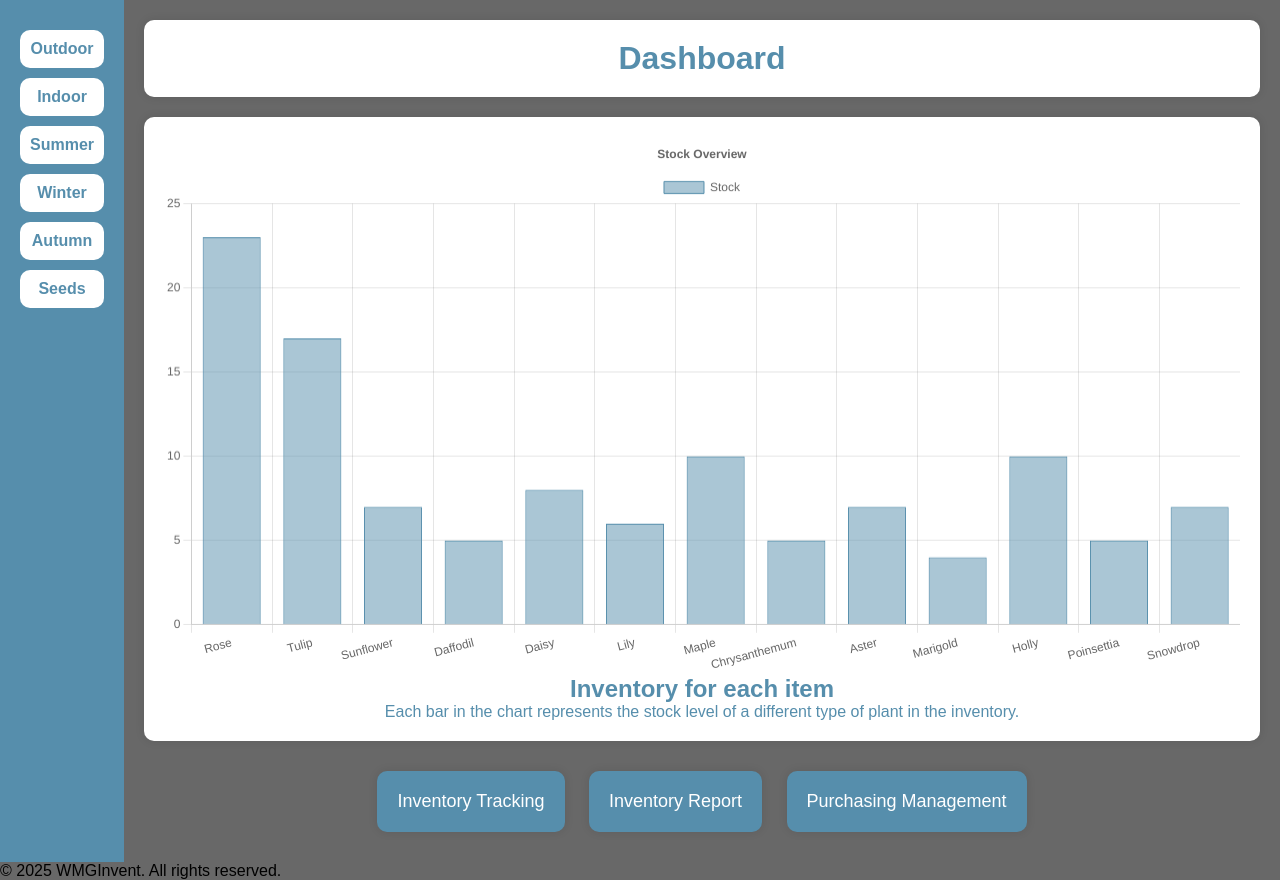
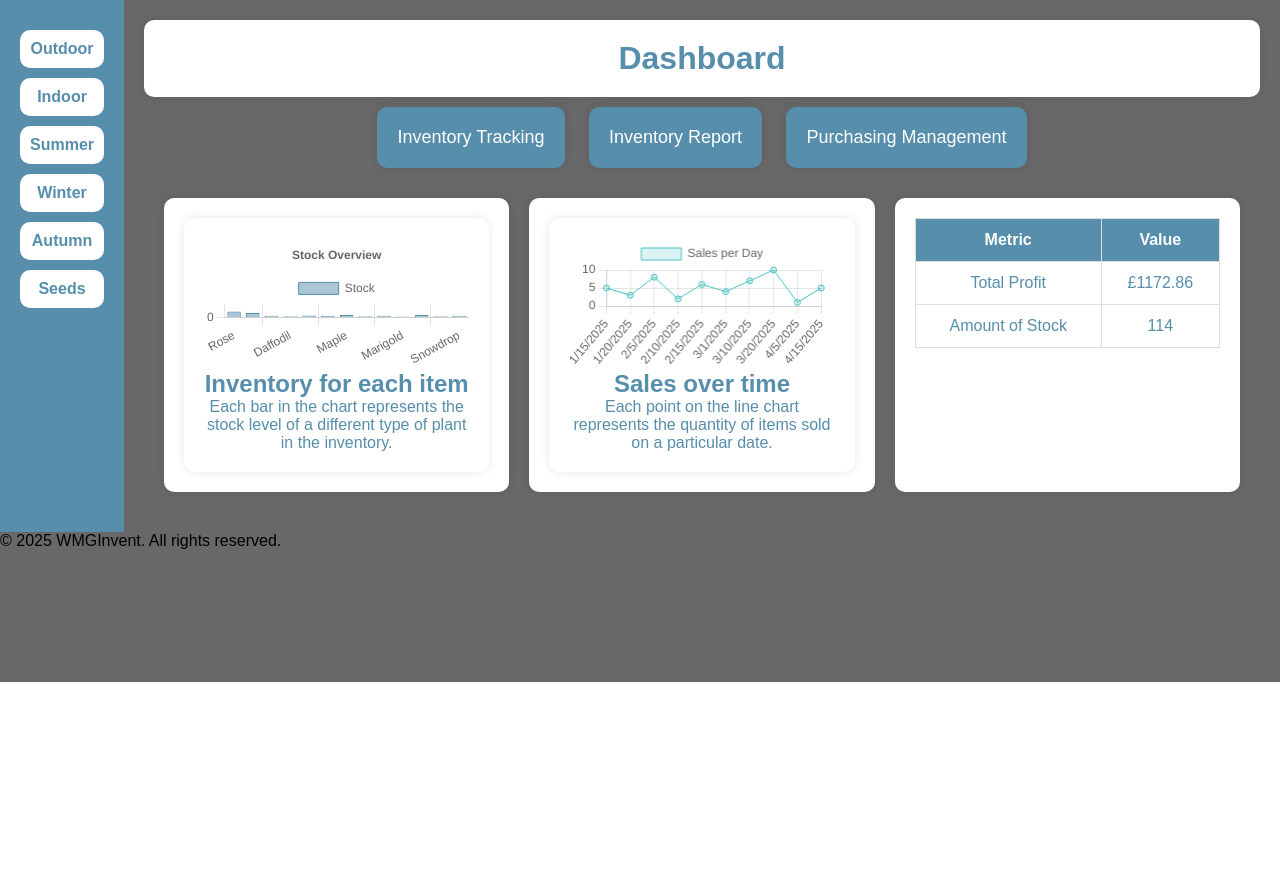
Before and after one commit to CoverlessDev/WM278, a Flask app: page /dashboard in a window 1280 px wide. Shown: the part 118-998 px from the top of the page. After the commit the page ends 800 px from the top, so only its background shows below. Run offline with Flask 3, Linux system fonts and the light colour scheme.

Commit message:
#13 Slight dashboard.html rework, still needs more additions

```diff
--- a/app.py
+++ b/app.py
@@ -20,6 +20,16 @@ def load_product(season, product_name):
         if product['type_of_plant'] == product_name:
             return product
     return None
+
+
+def calculate_metrics():
+    inventory = load_all_inventory()
+    total_profit = sum(item['stock'] * item['price'] for item in inventory)
+    amount_of_stock = sum(item['stock'] for item in inventory)
+    return {
+        "total_profit": round(total_profit, 2),
+        "amount_of_stock": amount_of_stock
+    }
 
 
 def load_sales_data():
@@ -212,6 +222,12 @@ def api_sales_data():
     return jsonify(sales_data)
 
 
+@app.route('/api/metrics')
+def api_metrics():
+    metrics = calculate_metrics()
+    return jsonify(metrics)
+
+
 app.add_url_rule('/', view_func=HomePage.as_view('home'))
 app.add_url_rule('/product/<season>/<product_name>', view_func=ProductPage.as_view('product'))
 app.add_url_rule('/management', view_func=ManagementPage.as_view('management'))
--- a/templates/pages/dashboard.html
+++ b/templates/pages/dashboard.html
@@ -7,6 +7,9 @@
     <style>
         .dashboard-container {
             padding: 20px;
+            display: grid;
+            grid-template-columns: repeat(auto-fit, minmax(300px, 1fr));
+            gap: 20px;
         }
 
         .dashboard-box {
@@ -15,7 +18,6 @@
             color: #568eac;
             border-radius: 10px;
             box-shadow: 0 0 10px rgba(0, 0, 0, 0.1);
-            margin-bottom: 20px;
         }
 
         .dashboard-button {
@@ -35,6 +37,10 @@
             color: #568eac;
         }
 
+        .chart-container {
+            width: 100%;
+            height: 100%;
+        }
 
     </style>
 </head>
@@ -43,14 +49,26 @@
 
 <div class="container">
     {% include 'resources/sidebar.html' %}
-    <div class="main-content dashboard-container">
+    <div class="main-content">
         <div class="dashboard-box">
             <h1>Dashboard</h1>
         </div>
-        {% include 'resources/inventory_chart.html' %}
         <a href="{{ url_for('inventory_tracking') }}" class="dashboard-button">Inventory Tracking</a>
         <a href="{{ url_for('inventory_report') }}" class="dashboard-button">Inventory Report</a>
         <a href="{{ url_for('purchase') }}" class="dashboard-button">Purchasing Management</a>
+
+        <div class="dashboard-container">
+            <div class="dashboard-box chart-container">
+                {% include 'resources/inventory_chart.html' %}
+            </div>
+            <div class="dashboard-box chart-container">
+                {% include 'resources/sales_chart.html' %}
+            </div>
+            <div class="dashboard-box chart-container">
+                {% include 'resources/key_metrics.html' %}
+            </div>
+
+        </div>
     </div>
 </div>
 
--- /dev/null
+++ b/templates/resources/key_metrics.html
@@ -0,0 +1,45 @@
+<style>
+    .metrics-table {
+        width: 100%;
+        border-collapse: collapse;
+    }
+
+    .metrics-table th, .metrics-table td {
+        border: 1px solid #ddd;
+        padding: 12px;
+    }
+
+    .metrics-table th {
+        background-color: #568eac;
+        color: white;
+    }
+</style>
+<table class="metrics-table">
+    <thead>
+    <tr>
+        <th>Metric</th>
+        <th>Value</th>
+    </tr>
+    </thead>
+    <tbody id="metrics-body">
+    <tr>
+        <td>Total Profit</td>
+        <td id="total-profit">$0</td>
+    </tr>
+    <tr>
+        <td>Amount of Stock</td>
+        <td id="amount-of-stock">0</td>
+    </tr>
+    </tbody>
+</table>
+<script>
+    document.addEventListener('DOMContentLoaded', function () {
+        fetch('/api/metrics')
+            .then(response => response.json())
+            .then(data => {
+                document.getElementById('total-profit').textContent = `£${data.total_profit}`;
+                document.getElementById('amount-of-stock').textContent = data.amount_of_stock;
+            })
+            .catch(error => console.error('Error fetching metrics:', error));
+    });
+</script>
```
